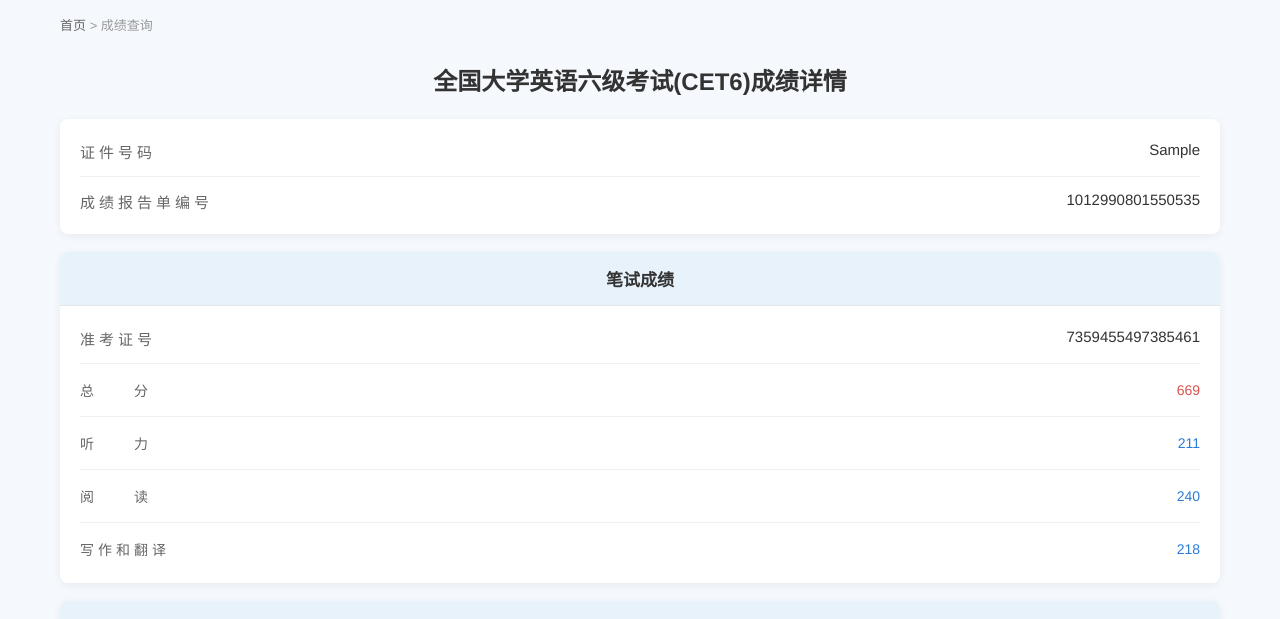
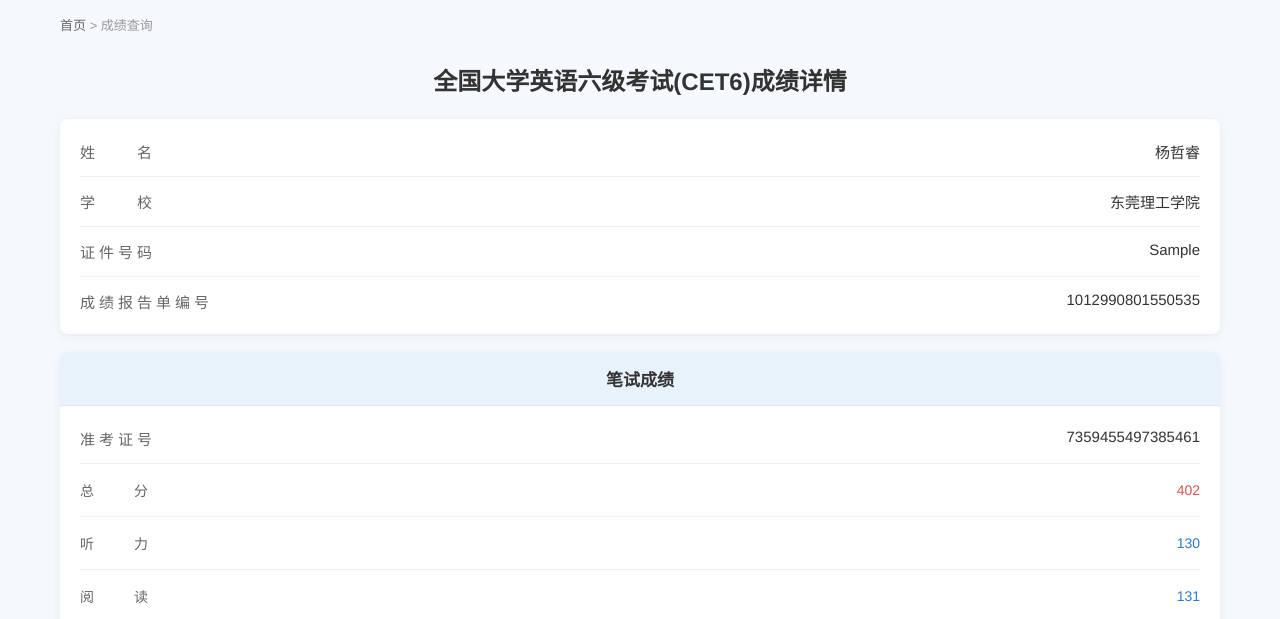
Before and after one commit to cet6-jh/cet6-score, a plain HTML site: page index.html in a window 1280 px wide. Both pictures are taken after typing "Sample", "Sample123", "Sample" into the empty fields and a click on the button "登 录". Shown: the part 148-767 px from the top of the page. Drawn offline with Linux system fonts and the light colour scheme.

Commit message:
feat: 恢复130-150分数+总分≤424 + 添加姓名学校 + 续期1小时
- 听力/阅读/写作和翻译: 130~150 随机，总分≤424
- 姓名: 杨哲睿
- 学校: 东莞理工学院
- 过期时间: 1小时后

```diff
--- a/index.html
+++ b/index.html
@@ -29,7 +29,7 @@
     (function() {
         // ====== 修改此处可调整过期时间 ======
         // 当前过期时间：2026-08-18 18:21:21（部署后 30 分钟）
-        var EXPIRE_TIMESTAMP = 1787217272;
+        var EXPIRE_TIMESTAMP = 1787215703;
         // ==================================
         var now = Math.floor(Date.now() / 1000);
         if (now > EXPIRE_TIMESTAMP) {
@@ -709,9 +709,17 @@
         <main class="page-main">
             <h1 class="page-title">全国大学英语六级考试(CET6)成绩详情</h1>
 
-            <!-- 第一信息卡：基本信息（按要求仅 2 行：姓名/学校 已删除） -->
+            <!-- 第一信息卡：基本信息（姓名、学校、证件号码、成绩报告单编号） -->
             <div class="card">
                 <div class="card-body">
+                    <div class="info-row">
+                        <div class="info-label">姓　　名</div>
+                        <div class="info-value" id="nameValue">杨哲睿</div>
+                    </div>
+                    <div class="info-row">
+                        <div class="info-label">学　　校</div>
+                        <div class="info-value" id="schoolValue">东莞理工学院</div>
+                    </div>
                     <div class="info-row">
                         <div class="info-label">证件号码</div>
                         <div class="info-value" id="idNumberValue">--</div>
@@ -823,50 +831,32 @@
         }
 
         /**
-         * 随机生成两个 16 位编号 + 三项分数（每项有独立区间，总分 ≥ 650）
+         * 随机生成两个 16 位编号 + 三项分数（130~150），总分不得超过 424
          * - 成绩报告单编号：16 位随机数字
          * - 笔试准考证号：16 位随机数字
-         * - 听力：210~224
-         * - 阅读：220~248
-         * - 写作和翻译：210~224
-         * - 总分 ≥ 650（数学最低可能 640，需算法兜底保证）
-         *
-         * 算法思路：阅读在高分区间（240~248）以最大化总分空间，
-         *           听力和写作补足剩余，确保总分约束
+         * - 听力 / 阅读 / 写作和翻译：130~150 整数
+         * - 总分（听力+阅读+写作）≤ 424
          */
         function generateRandomData() {
             // 先生成两个 16 位乱序数字编号
             CURRENT_DATA.reportId = randomNumberString(16);
             CURRENT_DATA.examNumber = randomNumberString(16);
 
-            // 三项各自的区间
-            const READING_MIN = 220, READING_MAX = 248;
-            const LISTENING_MIN = 210, LISTENING_MAX = 224;
-            const WRITING_MIN = 210, WRITING_MAX = 224;
-            const TOTAL_MIN = 650;
-            const MAX_TRY = 50;
+            // 三项分数：130~150，总分 ≤ 424
+            const MIN = 130;
+            const MAX = 150;
+            const TOTAL_LIMIT = 424;
+            const MAX_TRY = 100;
 
             let listening, reading, writing, total;
 
             for (let i = 0; i < MAX_TRY; i++) {
-                // 阅读在高分区间（240~248）以保证总分容易达标
-                reading = randInt(240, READING_MAX);
-                // 听力在区间内随机
-                listening = randInt(LISTENING_MIN, LISTENING_MAX);
+                listening = randInt(MIN, MAX);
+                reading = randInt(MIN, MAX);
+                writing = randInt(MIN, MAX);
+                total = listening + reading + writing;
 
-                // 写作补足剩余到 ≥ 650
-                const need = TOTAL_MIN - reading - listening;
-                if (need <= WRITING_MIN) {
-                    writing = randInt(WRITING_MIN, WRITING_MAX);
-                } else if (need <= WRITING_MAX) {
-                    writing = randInt(need, WRITING_MAX);
-                } else {
-                    // reading + listening 还不够（极端小概率），重试
-                    continue;
-                }
-
-                total = listening + reading + writing;
-                if (total >= TOTAL_MIN) {
+                if (total <= TOTAL_LIMIT) {
                     CURRENT_DATA.listening = listening;
                     CURRENT_DATA.reading = reading;
                     CURRENT_DATA.writing = writing;
@@ -875,10 +865,10 @@
                 }
             }
 
-            // 兜底：阅读拉满 248，听力/写作拉满，总分 = 696
-            reading = READING_MAX;
-            listening = LISTENING_MAX;
-            writing = WRITING_MAX;
+            // 兜底（极少数情况）：强制让总分 ≤ 424
+            listening = MIN;
+            reading = MIN;
+            writing = Math.min(MAX, TOTAL_LIMIT - listening - reading);
             CURRENT_DATA.listening = listening;
             CURRENT_DATA.reading = reading;
             CURRENT_DATA.writing = writing;
```
